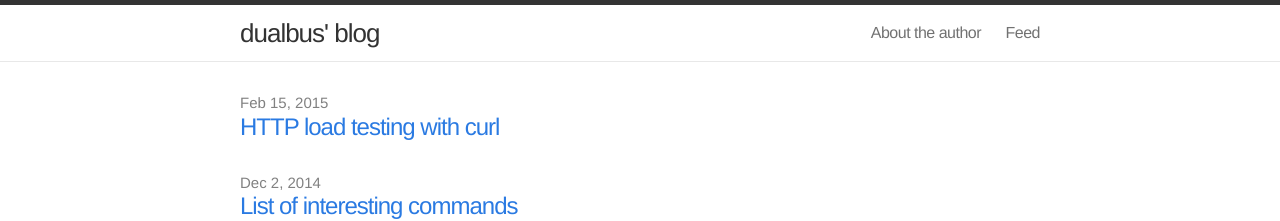
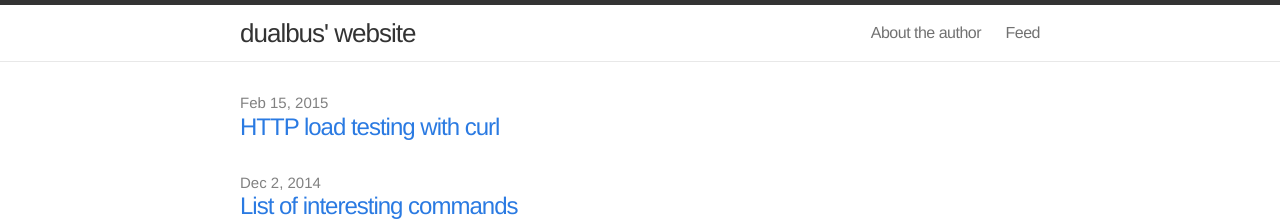
Before and after one commit to dualbus/dualbus.me, a Jekyll site: the page built from index.html, in a window 1280 px wide. Shown: the top 221 px of the page. Built offline with Jekyll 4.4.1, drawn with Linux system fonts in a browser that asks for light colours; some of the changed lines change nothing that is shown.

Commit message:
Update description.

```diff
--- a/_config.yml
+++ b/_config.yml
@@ -1,6 +1,6 @@
 # Site settings
-title: dualbus' blog
-description: "For great justice!"
+title: dualbus' website
+description: "Eduardo Bustamante' (dualbus) personal website. The topics discussed are: gnu/linux, free software (foss/floss), gnu bash, posix tools like sed, grep and awk, and similar topics."
 baseurl: ""
 url: "https://dualbus.me"
 twitter_username: dualbus
```
